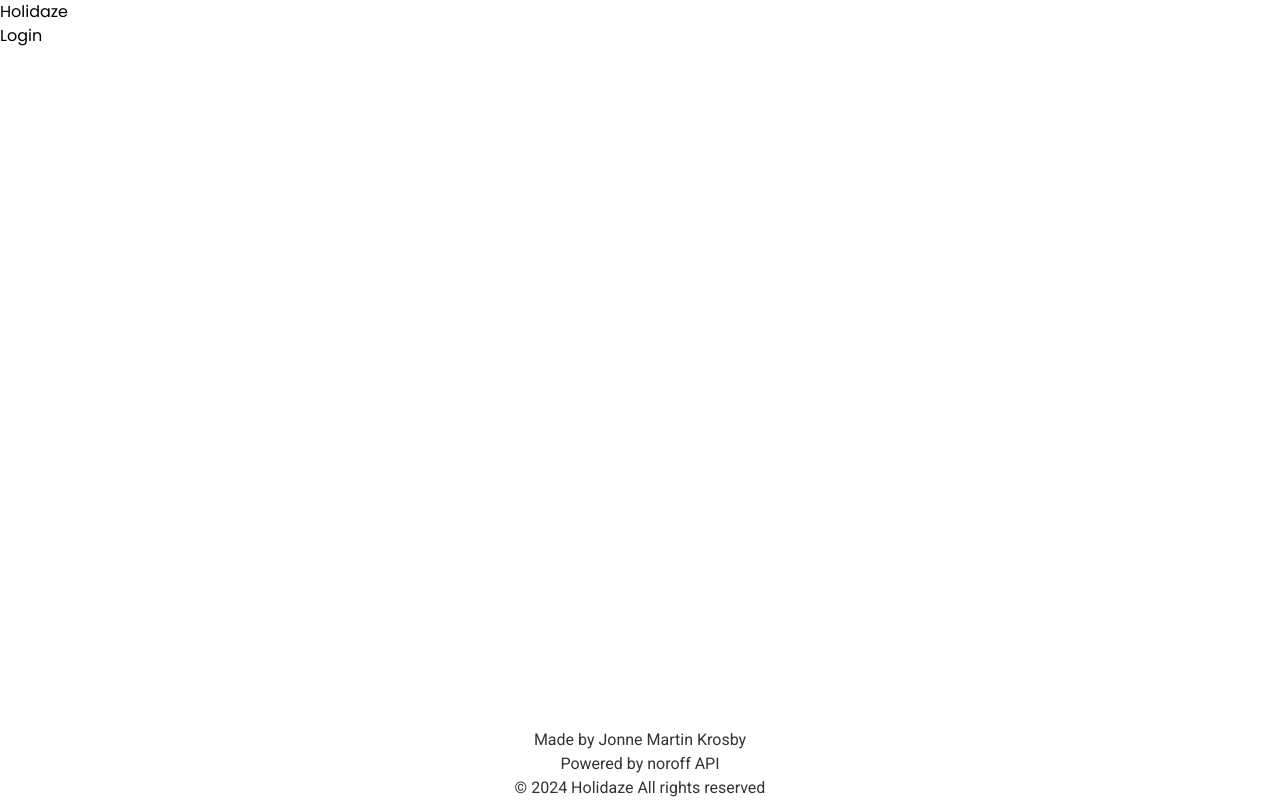
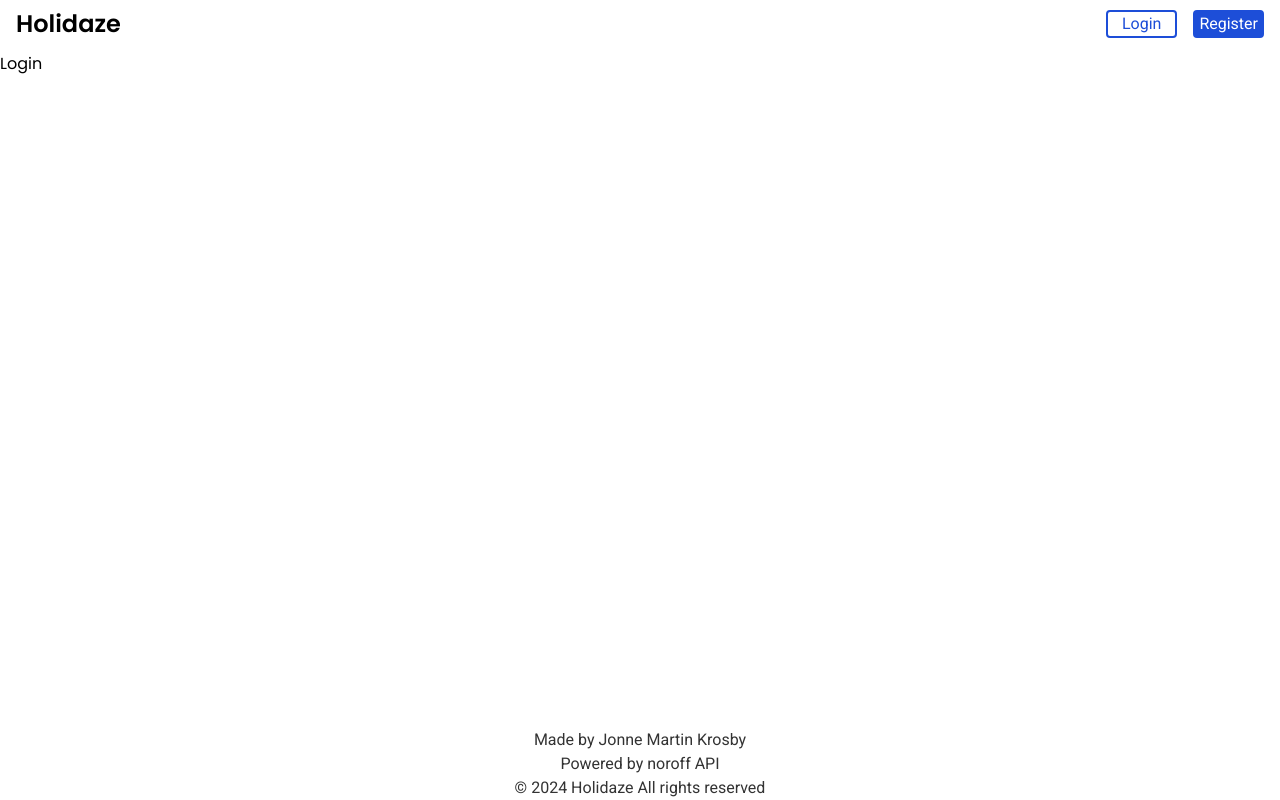
Before and after one commit to jonnebonde/Project_Exam_2, a React (Vite) app: page /Login in a window 1280 px wide. Built offline with nearby package versions, Linux system fonts and the light colour scheme.

Commit message:
working on navbar

```diff
--- a/src/Components/Layout/index.jsx
+++ b/src/Components/Layout/index.jsx
@@ -1,11 +1,23 @@
-import { Outlet } from "react-router-dom";
+import { Link, Outlet } from "react-router-dom";
 import Footer from "../Layout/Footer";
 
 function Header() {
   return (
-    <div>
-      <h1>Holidaze</h1>
-    </div>
+    <nav className="flex w-full justify-between bg-bg_cards mb-1 py-2 px-4 ">
+      <Link className="font-poppins font-bold text-2xl">Holidaze</Link>
+      <div className="flex gap-4 font-roboto font-medium items-center">
+        <Link>
+          <button className="border-2 rounded border-primary text-primary px-3.5 py-0 hover:underline focus:underline active:underline">
+            Login
+          </button>
+        </Link>
+        <Link>
+          <button className="border-2 rounded border-primary bg-primary px-1 text-secondary_bg_color hover:underline focus:underline active:underline">
+            Register
+          </button>
+        </Link>
+      </div>
+    </nav>
   );
 }
 
--- a/src/Pages/Home/index.jsx
+++ b/src/Pages/Home/index.jsx
@@ -17,7 +17,7 @@ function Home() {
     error,
     data: data,
   } = useQuery({
-    queryKey: ["products"],
+    queryKey: ["venues"],
     queryFn: FetchAllProducts,
     staleTime: 1000 * 60 * 5, // 5 minutes
   });
@@ -29,10 +29,10 @@ function Home() {
   console.log(data);
 
   return (
-    <>
-      <h1>Holidaze</h1>
+    <div className="text-centrer">
+      <h1>Holidaze venues</h1>
       <p>Find your holiday destination</p>
-    </>
+    </div>
   );
 }
 
--- a/src/index.css
+++ b/src/index.css
@@ -13,6 +13,7 @@ body {
   display: flex;
   flex-direction: column;
   height: 100%;
+  background-color: "#F5F5F5";
 }
 
 .wrapper {
--- a/tailwind.config.js
+++ b/tailwind.config.js
@@ -4,13 +4,16 @@ export default {
   theme: {
     extend: {
       colors: {
-        primary: "#4A90E2",
+        primary: "#1D4ED8",
         primary_bg_color: "#F5F5F5",
         secondary_bg_color: "#FFFFFF",
         bg_cards: "rgba(255, 255, 255, 0.6)",
         text_color: "#333333",
         secondary_text_color: "#444444",
         error_color: "#E74C3C",
+      },
+      screens: {
+        mobile: "350px",
       },
       fontFamily: {
         sans: ["Poppins", "Roboto", "sans-serif"],
```
